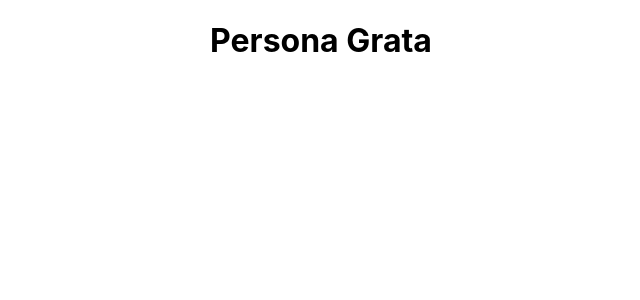
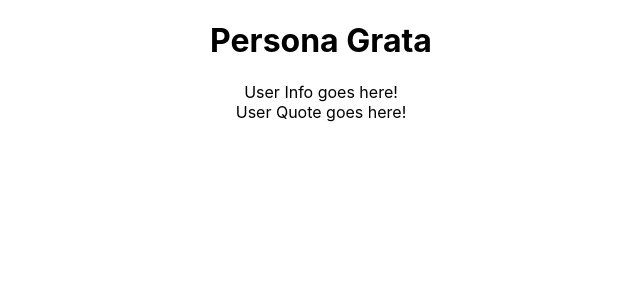
Before and after one commit to maeduphorne/persona-grata, a React (Create React App) app: page / in a window 1280 px wide. Shown: the top 300 px of the page, without its empty margins (319-959 px from the left). Built offline with nearby package versions, Linux system fonts and the light colour scheme; no server answers.

Commit message:
make API calls for user info and quote

```diff
--- a/src/Components/App/App.js
+++ b/src/Components/App/App.js
@@ -16,6 +16,7 @@ const App = () => {
         {/* </Link> */}
       </header>
       {/* insert random user component */}
+      <RandomUser/>
       {/* insert saved users component */}
       {/* insert error handling component */}
     </main>
--- a/src/Components/RandomUser/RandomUser.js
+++ b/src/Components/RandomUser/RandomUser.js
@@ -1,7 +1,26 @@
 import './RandomUser.css'
+import apiCalls from '../../apiCalls';
+import { useEffect, useState } from 'react';
 
 const RandomUser = () => {
+    const [userInfo, setUserInfo] = useState({});
+    const [userQuote, setUserQuote] = useState({});
 
+    useEffect(() => {
+        apiCalls.fetchRandomUser()
+        .then((data) => setUserInfo(data))
+        apiCalls.fetchRandomQuote()
+        .then((data) => setUserQuote(data))
+    }, [])
+
+    return (
+        <section className="user-info">
+            User Info goes here!
+            <div className="user-quote">
+                User Quote goes here!
+            </div>
+        </section>
+    )
 }
 
 export default RandomUser;
--- a/src/apiCalls.js
+++ b/src/apiCalls.js
@@ -1,12 +1,12 @@
 const apiCalls = {
 
-  fetchRandomUser = ()  => {
+  fetchRandomUser() {
     return fetch('https://randomuser.me/api/')
     .then((response) => response.json())
     .catch((error) => console.log(error.message));
   },
 
-  fetchRandomQuote = ()  => {
+  fetchRandomQuote() {
     return fetch('https://api.quotable.io/random?tags=famous-quotes')
     .then((response) => response.json())
     .catch((error) => console.log(error.message));
```
